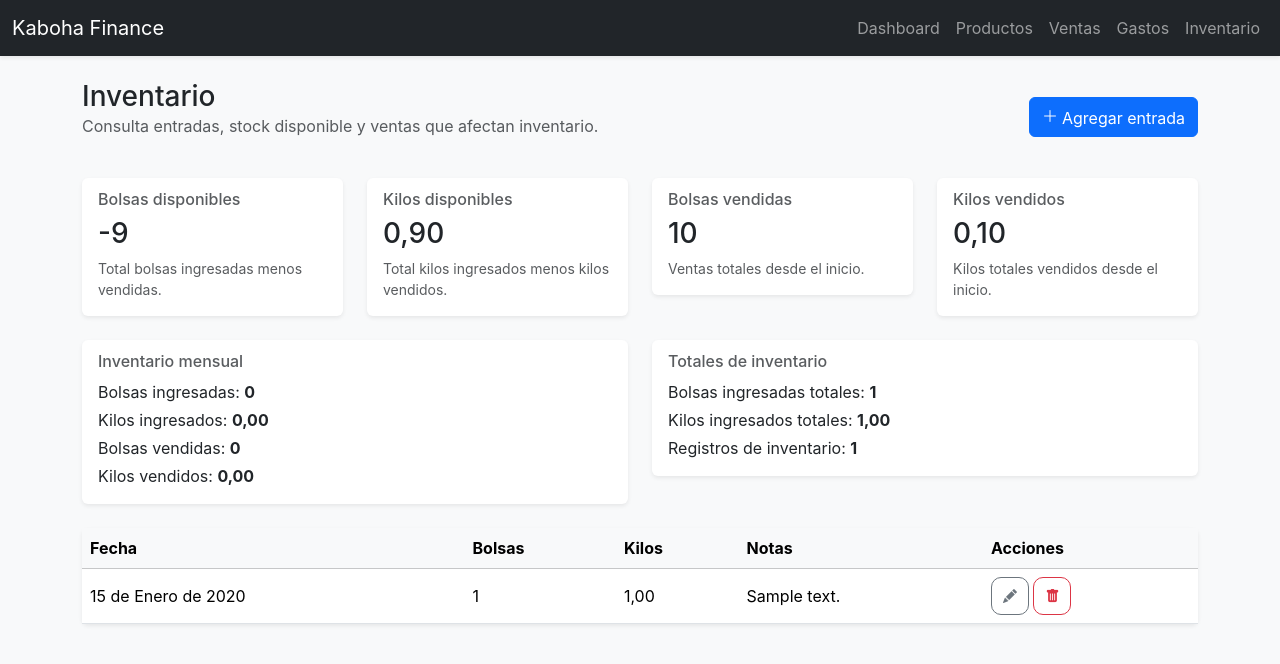
After one commit to Marlon4789/kaboha-finance, a Django app: page /inventory/ in a window 1280 px wide. The commit adds this page. Shown: the top 664 px of the page. Run offline with Django 5.2, Linux system fonts and the light colour scheme; tables that the repository leaves empty hold one stand-in row (values such as "Sample post").

Commit message:
feat: Added new app inventory

```diff
--- /dev/null
+++ b/inventory/models.py
@@ -0,0 +1,18 @@
+from django.db import models
+from django.utils import timezone
+
+
+class InventoryEntry(models.Model):
+    date = models.DateField(default=timezone.localdate)
+    bags_added = models.PositiveIntegerField(default=0)
+    kilos_added = models.FloatField(default=0)
+    notes = models.TextField(blank=True)
+    created_at = models.DateTimeField(default=timezone.now)
+
+    class Meta:
+        ordering = ['-date', '-created_at']
+        verbose_name = 'Entrada de inventario'
+        verbose_name_plural = 'Entradas de inventario'
+
+    def __str__(self):
+        return f'{self.date}: +{self.bags_added} bolsas / +{self.kilos_added:.2f} kg'
--- /dev/null
+++ b/inventory/urls.py
@@ -0,0 +1,9 @@
+from django.urls import path
+from . import views
+
+urlpatterns = [
+    path('', views.inventory_list, name='inventory_list'),
+    path('new/', views.inventory_create, name='inventory_create'),
+    path('<int:pk>/edit/', views.inventory_edit, name='inventory_edit'),
+    path('<int:pk>/delete/', views.inventory_delete, name='inventory_delete'),
+]
--- /dev/null
+++ b/inventory/views.py
@@ -0,0 +1,93 @@
+from django.shortcuts import render, redirect, get_object_or_404
+from django.urls import reverse
+from django.db.models import Sum, F, FloatField
+from django.utils import timezone
+
+from .models import InventoryEntry
+from .forms import InventoryEntryForm
+from sales.models import SaleItem
+
+
+def inventory_list(request):
+    today = timezone.localdate()
+    first_day_month = today.replace(day=1)
+
+    entries = InventoryEntry.objects.order_by('-date', '-created_at')
+    totals = InventoryEntry.objects.aggregate(
+        total_bags=Sum('bags_added'),
+        total_kilos=Sum('kilos_added'),
+    )
+    monthly_totals = InventoryEntry.objects.filter(date__gte=first_day_month).aggregate(
+        month_bags=Sum('bags_added'),
+        month_kilos=Sum('kilos_added'),
+    )
+
+    sold_totals = SaleItem.objects.aggregate(
+        sold_bags=Sum('quantity'),
+        sold_kilos=Sum(F('quantity') * F('product__weight_grams') / 1000.0, output_field=FloatField()),
+    )
+    sold_monthly = SaleItem.objects.filter(sale__sale_date__gte=first_day_month).aggregate(
+        sold_bags=Sum('quantity'),
+        sold_kilos=Sum(F('quantity') * F('product__weight_grams') / 1000.0, output_field=FloatField()),
+    )
+
+    total_bags = totals['total_bags'] or 0
+    total_kilos = totals['total_kilos'] or 0
+    sold_bags_total = sold_totals['sold_bags'] or 0
+    sold_kilos_total = sold_totals['sold_kilos'] or 0
+    month_bags = monthly_totals['month_bags'] or 0
+    month_kilos = monthly_totals['month_kilos'] or 0
+    sold_bags_month = sold_monthly['sold_bags'] or 0
+    sold_kilos_month = sold_monthly['sold_kilos'] or 0
+
+    stock_bags = total_bags - sold_bags_total
+    stock_kilos = total_kilos - sold_kilos_total
+
+    context = {
+        'entries': entries,
+        'total_bags': total_bags,
+        'total_kilos': total_kilos,
+        'sold_bags_total': sold_bags_total,
+        'sold_kilos_total': sold_kilos_total,
+        'month_bags': month_bags,
+        'month_kilos': month_kilos,
+        'sold_bags_month': sold_bags_month,
+        'sold_kilos_month': sold_kilos_month,
+        'stock_bags': stock_bags,
+        'stock_kilos': stock_kilos,
+    }
+    return render(request, 'inventory/list.html', context)
+
+
+def inventory_create(request):
+    if request.method == 'POST':
+        form = InventoryEntryForm(request.POST)
+        if form.is_valid():
+            form.save()
+            return redirect(reverse('inventory_list'))
+    else:
+        form = InventoryEntryForm()
+    return render(request, 'inventory/form.html', {'form': form, 'title': 'Nueva entrada de inventario'})
+
+
+def inventory_edit(request, pk):
+    entry = get_object_or_404(InventoryEntry, pk=pk)
+    if request.method == 'POST':
+        form = InventoryEntryForm(request.POST, instance=entry)
+        if form.is_valid():
+            form.save()
+            return redirect(reverse('inventory_list'))
+    else:
+        form = InventoryEntryForm(instance=entry)
+    return render(request, 'inventory/form.html', {'form': form, 'title': 'Editar entrada de inventario'})
+
+
+def inventory_delete(request, pk):
+    entry = get_object_or_404(InventoryEntry, pk=pk)
+    if request.method == 'POST':
+        entry.delete()
+        return redirect(reverse('inventory_list'))
+    return render(request, 'confirm_delete.html', {
+        'object_name': f'Inventario {entry.date}',
+        'cancel_url': reverse('inventory_list'),
+    })
--- a/kaboha_finance/settings.py
+++ b/kaboha_finance/settings.py
@@ -21,6 +21,7 @@ INSTALLED_APPS = [
     'products',
     'sales',
     'expenses',
+    'inventory',
 ]
 
 MIDDLEWARE = [
--- a/kaboha_finance/urls.py
+++ b/kaboha_finance/urls.py
@@ -8,4 +8,5 @@ urlpatterns = [
     path('products/', include('products.urls')),
     path('sales/', include('sales.urls')),
     path('expenses/', include('expenses.urls')),
+    path('inventory/', include('inventory.urls')),
 ]
--- a/templates/base.html
+++ b/templates/base.html
@@ -21,6 +21,7 @@
                 <li class="nav-item"><a class="nav-link" href="/products/">Productos</a></li>
                 <li class="nav-item"><a class="nav-link" href="/sales/">Ventas</a></li>
                 <li class="nav-item"><a class="nav-link" href="/expenses/">Gastos</a></li>
+                <li class="nav-item"><a class="nav-link" href="/inventory/">Inventario</a></li>
             </ul>
         </div>
     </div>
--- /dev/null
+++ b/templates/inventory/list.html
@@ -0,0 +1,104 @@
+{% extends 'base.html' %}
+{% load finance_filters %}
+
+{% block content %}
+<div class="d-flex align-items-center justify-content-between mb-4">
+    <div>
+        <h1 class="h3 mb-0">Inventario</h1>
+        <p class="text-muted">Consulta entradas, stock disponible y ventas que afectan inventario.</p>
+    </div>
+    <a class="btn btn-primary btn-icon-text" href="{% url 'inventory_create' %}"><i class="bi bi-plus-lg me-1"></i>Agregar entrada</a>
+</div>
+<div class="row gy-3 mb-4">
+    <div class="col-md-6 col-xl-3">
+        <div class="card shadow-sm">
+            <div class="card-body">
+                <h6 class="card-subtitle mb-2 text-muted">Bolsas disponibles</h6>
+                <h3 class="card-title">{{ stock_bags }}</h3>
+                <p class="text-muted small mb-0">Total bolsas ingresadas menos vendidas.</p>
+            </div>
+        </div>
+    </div>
+    <div class="col-md-6 col-xl-3">
+        <div class="card shadow-sm">
+            <div class="card-body">
+                <h6 class="card-subtitle mb-2 text-muted">Kilos disponibles</h6>
+                <h3 class="card-title">{{ stock_kilos|floatformat:2 }}</h3>
+                <p class="text-muted small mb-0">Total kilos ingresados menos kilos vendidos.</p>
+            </div>
+        </div>
+    </div>
+    <div class="col-md-6 col-xl-3">
+        <div class="card shadow-sm">
+            <div class="card-body">
+                <h6 class="card-subtitle mb-2 text-muted">Bolsas vendidas</h6>
+                <h3 class="card-title">{{ sold_bags_total }}</h3>
+                <p class="text-muted small mb-0">Ventas totales desde el inicio.</p>
+            </div>
+        </div>
+    </div>
+    <div class="col-md-6 col-xl-3">
+        <div class="card shadow-sm">
+            <div class="card-body">
+                <h6 class="card-subtitle mb-2 text-muted">Kilos vendidos</h6>
+                <h3 class="card-title">{{ sold_kilos_total|floatformat:2 }}</h3>
+                <p class="text-muted small mb-0">Kilos totales vendidos desde el inicio.</p>
+            </div>
+        </div>
+    </div>
+</div>
+<div class="row gy-3 mb-4">
+    <div class="col-md-6">
+        <div class="card shadow-sm">
+            <div class="card-body">
+                <h6 class="card-subtitle mb-2 text-muted">Inventario mensual</h6>
+                <p class="mb-1">Bolsas ingresadas: <strong>{{ month_bags }}</strong></p>
+                <p class="mb-1">Kilos ingresados: <strong>{{ month_kilos|floatformat:2 }}</strong></p>
+                <p class="mb-1">Bolsas vendidas: <strong>{{ sold_bags_month }}</strong></p>
+                <p class="mb-0">Kilos vendidos: <strong>{{ sold_kilos_month|floatformat:2 }}</strong></p>
+            </div>
+        </div>
+    </div>
+    <div class="col-md-6">
+        <div class="card shadow-sm">
+            <div class="card-body">
+                <h6 class="card-subtitle mb-2 text-muted">Totales de inventario</h6>
+                <p class="mb-1">Bolsas ingresadas totales: <strong>{{ total_bags }}</strong></p>
+                <p class="mb-1">Kilos ingresados totales: <strong>{{ total_kilos|floatformat:2 }}</strong></p>
+                <p class="mb-0">Registros de inventario: <strong>{{ entries.count }}</strong></p>
+            </div>
+        </div>
+    </div>
+</div>
+<div class="card shadow-sm">
+    <div class="table-responsive">
+        <table class="table table-hover align-middle mb-0">
+            <thead class="table-light">
+                <tr>
+                    <th>Fecha</th>
+                    <th>Bolsas</th>
+                    <th>Kilos</th>
+                    <th>Notas</th>
+                    <th>Acciones</th>
+                </tr>
+            </thead>
+            <tbody>
+                {% for entry in entries %}
+                    <tr>
+                        <td>{{ entry.date }}</td>
+                        <td>{{ entry.bags_added }}</td>
+                        <td>{{ entry.kilos_added|floatformat:2 }}</td>
+                        <td>{{ entry.notes|default:'-' }}</td>
+                        <td class="table-actions">
+                            <a class="btn btn-outline-secondary btn-sm icon-btn" href="{% url 'inventory_edit' entry.pk %}" title="Editar"><i class="bi bi-pencil-fill"></i></a>
+                            <a class="btn btn-outline-danger btn-sm icon-btn" href="{% url 'inventory_delete' entry.pk %}" title="Eliminar"><i class="bi bi-trash-fill"></i></a>
+                        </td>
+                    </tr>
+                {% empty %}
+                    <tr><td colspan="5" class="text-center">No hay entradas de inventario.</td></tr>
+                {% endfor %}
+            </tbody>
+        </table>
+    </div>
+</div>
+{% endblock %}
```
Also changed, not shown: dashboard/views.py (+29 -1 lines), inventory/admin.py (added, +9 -0 lines), inventory/apps.py (added, +7 -0 lines), inventory/forms.py (added, +11 -0 lines), inventory/tests.py (added, +33 -0 lines), templates/dashboard/home.html (+18 -0 lines), templates/inventory/form.html (added, +24 -0 lines), inventory/__init__.py (added), inventory/migrations/0001_initial.py (added), inventory/migrations/__init__.py (added), 3 other files.
